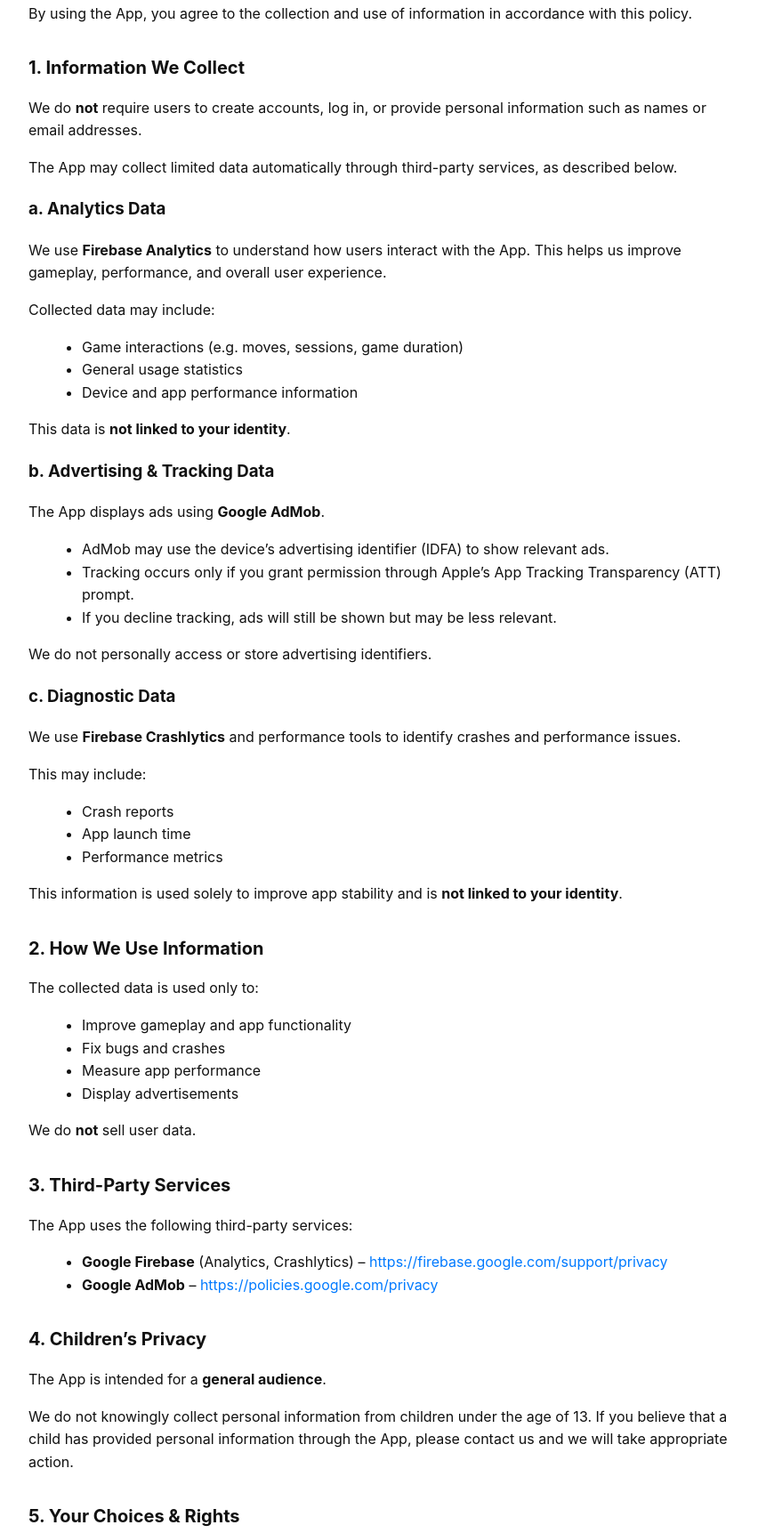
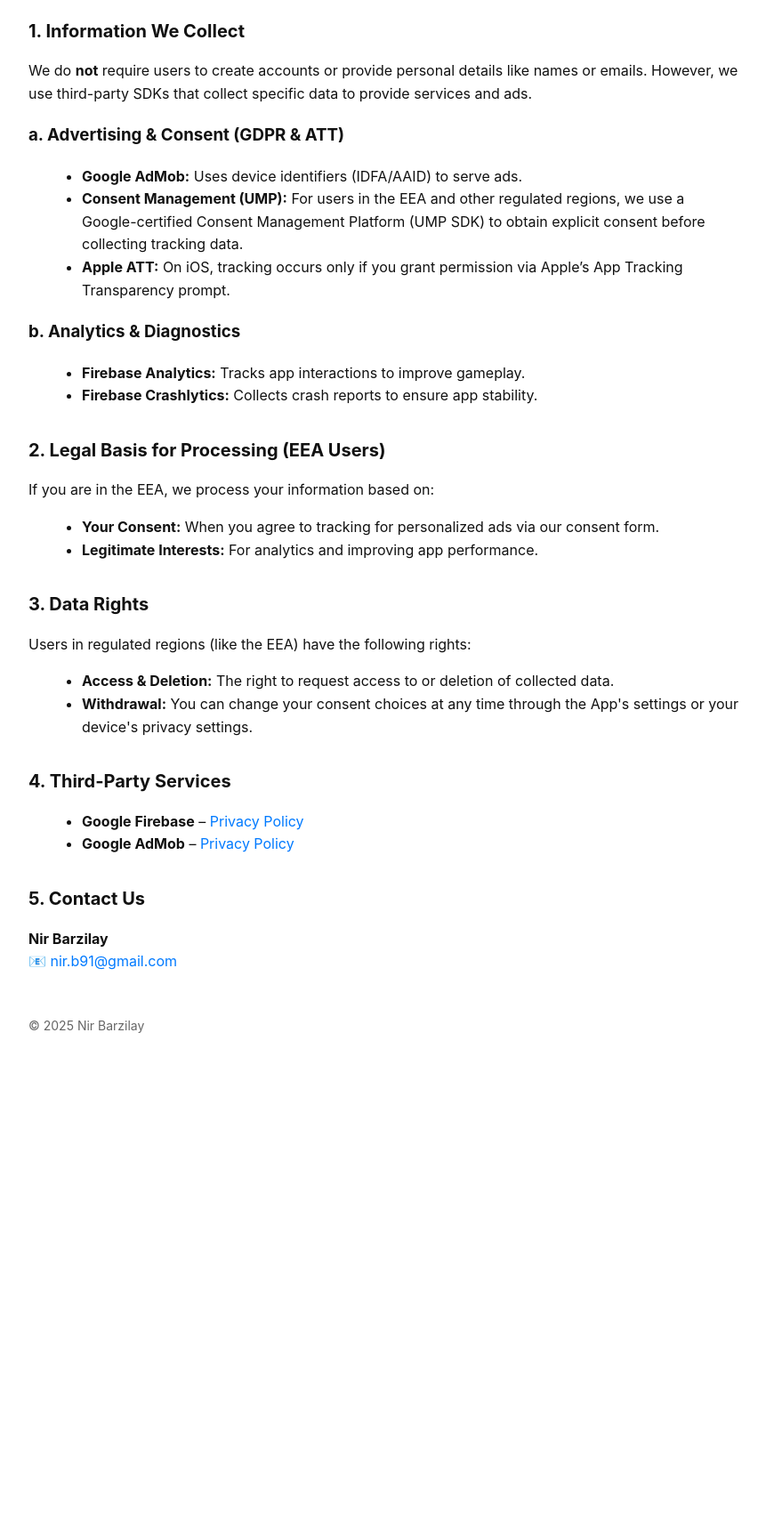
Before and after one commit to nirb1991/2048-Privacy-policy, a plain HTML site: page index.html in a window 1280 px wide. Shown: the part 235-1958 px from the top of the page at 89% size, without its empty margins (208-1069 px from the left). After the commit the page ends 1423 px from the top, so only its background shows below. Drawn offline with Linux system fonts and the light colour scheme.

Commit message:
Update index.html

```diff
--- a/index.html
+++ b/index.html
@@ -53,125 +53,53 @@
 <body>
     <div class="container">
         <h1>Privacy Policy</h1>
-        <p class="updated"><strong>2048</strong><br>Last updated: December 26, 2025</p>
+        <p class="updated"><strong>2048</strong><br>Last updated: December 29, 2025</p>
 
         <p>
             This Privacy Policy explains how <strong>2048</strong> (“the App”) collects, uses,
-            and shares information when you use the App.
-        </p>
-
-        <p>
-            By using the App, you agree to the collection and use of information in accordance with this policy.
+            and shares information when you use the App globally, including within the European Economic Area (EEA).
         </p>
 
         <h2>1. Information We Collect</h2>
-
         <p>
-            We do <strong>not</strong> require users to create accounts, log in, or provide personal information
-            such as names or email addresses.
+            We do <strong>not</strong> require users to create accounts or provide personal details like names or emails.
+            However, we use third-party SDKs that collect specific data to provide services and ads.
         </p>
 
-        <p>
-            The App may collect limited data automatically through third-party services, as described below.
-        </p>
-
-        <h3>a. Analytics Data</h3>
-        <p>
-            We use <strong>Firebase Analytics</strong> to understand how users interact with the App.
-            This helps us improve gameplay, performance, and overall user experience.
-        </p>
-        <p>Collected data may include:</p>
+        <h3>a. Advertising & Consent (GDPR & ATT)</h3>
         <ul>
-            <li>Game interactions (e.g. moves, sessions, game duration)</li>
-            <li>General usage statistics</li>
-            <li>Device and app performance information</li>
-        </ul>
-        <p>
-            This data is <strong>not linked to your identity</strong>.
-        </p>
-
-        <h3>b. Advertising & Tracking Data</h3>
-        <p>
-            The App displays ads using <strong>Google AdMob</strong>.
-        </p>
-        <ul>
-            <li>AdMob may use the device’s advertising identifier (IDFA) to show relevant ads.</li>
-            <li>Tracking occurs only if you grant permission through Apple’s App Tracking Transparency (ATT) prompt.</li>
-            <li>If you decline tracking, ads will still be shown but may be less relevant.</li>
-        </ul>
-        <p>
-            We do not personally access or store advertising identifiers.
-        </p>
-
-        <h3>c. Diagnostic Data</h3>
-        <p>
-            We use <strong>Firebase Crashlytics</strong> and performance tools to identify crashes and performance issues.
-        </p>
-        <p>This may include:</p>
-        <ul>
-            <li>Crash reports</li>
-            <li>App launch time</li>
-            <li>Performance metrics</li>
-        </ul>
-        <p>
-            This information is used solely to improve app stability and is
-            <strong>not linked to your identity</strong>.
-        </p>
-
-        <h2>2. How We Use Information</h2>
-        <p>The collected data is used only to:</p>
-        <ul>
-            <li>Improve gameplay and app functionality</li>
-            <li>Fix bugs and crashes</li>
-            <li>Measure app performance</li>
-            <li>Display advertisements</li>
-        </ul>
-        <p>We do <strong>not</strong> sell user data.</p>
-
-        <h2>3. Third-Party Services</h2>
-        <p>The App uses the following third-party services:</p>
-        <ul>
-            <li>
-                <strong>Google Firebase</strong> (Analytics, Crashlytics) –
-                <a href="https://firebase.google.com/support/privacy" target="_blank" rel="noopener noreferrer">
-                    https://firebase.google.com/support/privacy
-                </a>
-            </li>
-            <li>
-                <strong>Google AdMob</strong> –
-                <a href="https://policies.google.com/privacy" target="_blank" rel="noopener noreferrer">
-                    https://policies.google.com/privacy
-                </a>
-            </li>
+            <li><strong>Google AdMob:</strong> Uses device identifiers (IDFA/AAID) to serve ads.</li>
+            <li><strong>Consent Management (UMP):</strong> For users in the EEA and other regulated regions, we use a Google-certified Consent Management Platform (UMP SDK) to obtain explicit consent before collecting tracking data.</li>
+            <li><strong>Apple ATT:</strong> On iOS, tracking occurs only if you grant permission via Apple’s App Tracking Transparency prompt.</li>
         </ul>
 
-        <h2>4. Children’s Privacy</h2>
-        <p>
-            The App is intended for a <strong>general audience</strong>.
-        </p>
-        <p>
-            We do not knowingly collect personal information from children under the age of 13.
-            If you believe that a child has provided personal information through the App,
-            please contact us and we will take appropriate action.
-        </p>
-
-        <h2>5. Your Choices & Rights</h2>
+        <h3>b. Analytics & Diagnostics</h3>
         <ul>
-            <li>You can control ad tracking through your device’s privacy settings.</li>
-            <li>You can opt out of personalized ads by declining the ATT prompt.</li>
-            <li>You may limit ad personalization via your Apple ID settings.</li>
+            <li><strong>Firebase Analytics:</strong> Tracks app interactions to improve gameplay.</li>
+            <li><strong>Firebase Crashlytics:</strong> Collects crash reports to ensure app stability.</li>
         </ul>
 
-        <h2>6. Changes to This Privacy Policy</h2>
-        <p>
-            We may update this Privacy Policy from time to time.
-            Any changes will be posted on this page with an updated revision date.
-        </p>
+        <h2>2. Legal Basis for Processing (EEA Users)</h2>
+        <p>If you are in the EEA, we process your information based on:</p>
+        <ul>
+            <li><strong>Your Consent:</strong> When you agree to tracking for personalized ads via our consent form.</li>
+            <li><strong>Legitimate Interests:</strong> For analytics and improving app performance.</li>
+        </ul>
 
-        <h2>7. Contact Us</h2>
-        <p>
-            If you have any questions about this Privacy Policy or data practices, please contact:
-        </p>
+        <h2>3. Data Rights</h2>
+        <p>Users in regulated regions (like the EEA) have the following rights:</p>
+        <ul>
+            <li><strong>Access & Deletion:</strong> The right to request access to or deletion of collected data.</li>
+            <li><strong>Withdrawal:</strong> You can change your consent choices at any time through the App's settings or your device's privacy settings.</li>
+        </ul>
+
+        <h2>4. Third-Party Services</h2>
+        <ul>
+            <li><strong>Google Firebase</strong> – <a href="https://firebase.google.com/support/privacy" target="_blank">Privacy Policy</a></li>
+            <li><strong>Google AdMob</strong> – <a href="https://policies.google.com/privacy" target="_blank">Privacy Policy</a></li>
+        </ul>
+
+        <h2>5. Contact Us</h2>
         <p>
             <strong>Nir Barzilay</strong><br>
             📧 <a href="mailto:nir.b91@gmail.com">nir.b91@gmail.com</a>
```
